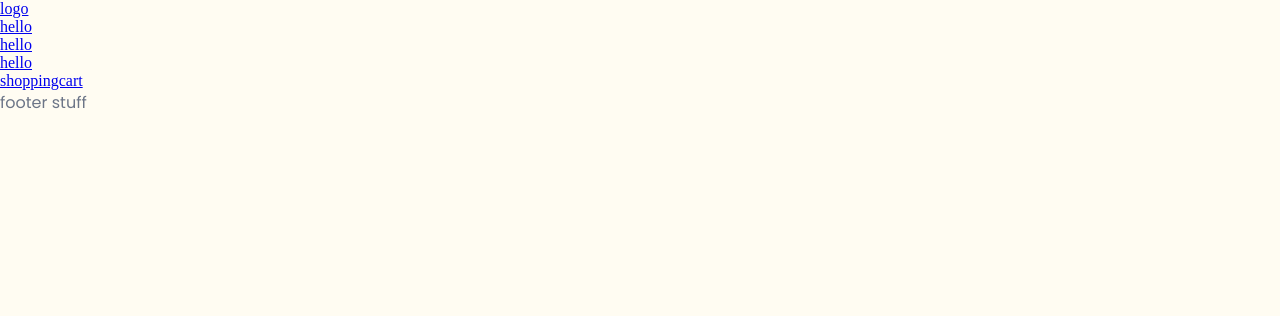
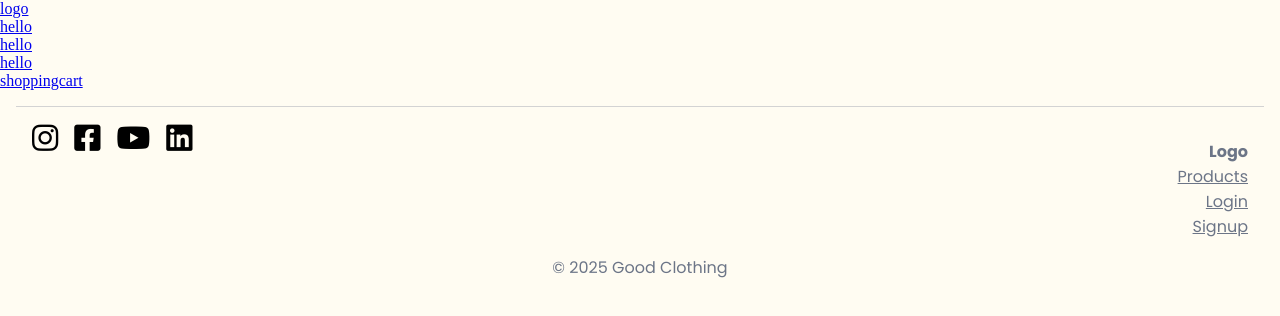
Before and after one commit to ThePhilipJuhl/Good-clothing-, a website: page index.html in a window 1280 px wide. Drawn offline with Linux system fonts and the light colour scheme.

Commit message:
Adding the footer to the index and styling it in styles.css

```diff
--- a/css/styles.css
+++ b/css/styles.css
@@ -27,3 +27,56 @@ p{
 body{
     background-color: var(--color-bg-main);
 }
+
+footer {
+    border-top: var(--border-light);
+    margin: var(--margin-m);
+    padding: var(--padding-m);
+    display: flex;
+    flex-direction: column;
+    justify-content: center;
+    align-items: center;
+    gap: var(--gap-m);
+    text-align: center;
+
+    ul {
+        list-style: none;
+        margin-top: var(--gap-m);
+
+        a{
+            font-family: var(--font-main);
+            color: var(--color-text-medium);
+            font-size: var(--p-size);
+
+            &:hover {
+                color: var(--color-link-hover);
+                font-weight: var(--font-weight-bold);
+            }
+        }
+
+        .footer-logo{
+            text-decoration: none;
+            font-weight: var(--font-weight-bold);
+        }
+    }
+
+    .footer-icons {
+        display: flex;
+        gap: var(--gap-m);
+
+       .fa-brands{
+        font-size: var(--icon-m);
+       }
+    }
+
+    @media (min-width: 700px){
+        .footer-content{
+            display: flex;
+            justify-content: space-between;
+            width: 100%;
+            ul {
+                text-align: right;
+            }
+        }
+    }
+}
--- a/css/variables.css
+++ b/css/variables.css
@@ -15,6 +15,8 @@
     --color-border: gray;
     --color-border-light: lightgray;
 
+    --color-link-active: blue;
+    --color-link-hover: blue;
 
     /* === fonts === */
     --font-main: 'Poppins', sans-serif;
@@ -26,6 +28,10 @@
     --p-size: clamp(1rem, 1.2vw, 1.25rem);
     --p-s-size: clamp(0.875rem, 1vw, 1rem);
 
+    /* === font weights === */
+    --font-weight-light: 300;
+    --font-weight-medium: 500;
+    --font-weight-bold: 700;
 
     /* === gap === */
     --gap-xs: 0.25rem;
@@ -48,11 +54,16 @@
     --margin-l: 1.5rem;
     --margin-xl: 2rem;
 
-
-
     /* === border === */
     --border: 1px solid var(--color-border);
     --border-light: 1px solid var(--color-border-light);
+
+    /* === icons === */
+    --icon-xs: 10px;
+    --icon-s: 20px;
+    --icon-m: 30px;
+    --icon-l: 40px;
+    --icon-xl: 50px;
 }
 
 
--- a/index.html
+++ b/index.html
@@ -5,6 +5,8 @@
     <meta name="viewport" content="width=device-width, initial-scale=1.0">
     <title>Good clothing</title>
     <link rel="stylesheet" href="css/styles.css">
+    <link rel="stylesheet" href="https://cdnjs.cloudflare.com/ajax/libs/font-awesome/6.4.0/css/all.min.css">
+
 </head>
 <body>
     <nav>
@@ -18,7 +20,21 @@
     </nav>
 
     <footer>
-        <p>footer stuff</p>
+        <div class="footer-content">
+            <div class="footer-icons">
+                <i class="fa-brands fa-instagram"></i>
+                <i class="fa-brands fa-square-facebook"></i>
+                <i class="fa-brands fa-youtube"></i>
+                <i class="fa-brands fa-linkedin"></i>
+            </div>
+            <ul>
+                <a class="footer-logo" href="#"><li>Logo</li></a>
+                <a href="#"><li>Products</li></a>
+                <a href="#"><li>Login</li></a>
+                <a href="#"><li>Signup</li></a>
+            </ul>
+        </div>
+        <p>&copy; 2025 Good Clothing</p>
     </footer>
 </body>
 </html>
```
